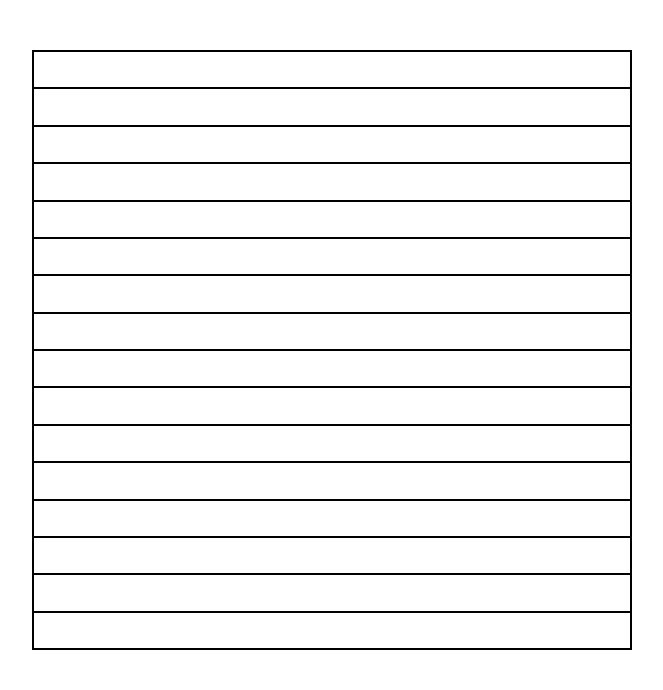
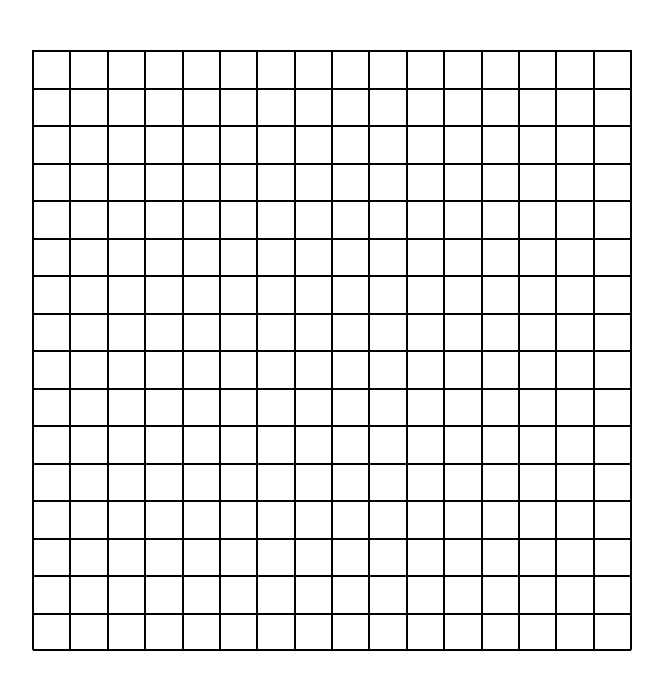
Before and after one commit to Stiliyan97/Etch-a-Sketch, a plain HTML site: page index.html in a window 1280 px wide. Shown: the whole page, without its empty margins (18-681 px from the left). Drawn offline with Linux system fonts and the light colour scheme.

Commit message:
Create function that add squares to the grid

```diff
--- a/script.js
+++ b/script.js
@@ -13,7 +13,34 @@ function createTheRows(numberOfRows) {
     }
 }
 
+// The function creates the squares for the grid
+
+function createTheSquares (numberOfSquares) {
+    let containerDiv = document.getElementById("container");
+    let containerDivHeight = containerDiv.offsetHeight;
+
+    let rows = document.querySelectorAll(".row");
+
+    console.log(rows);
+
+    let squareSize = containerDivHeight / numberOfSquares;
+
+    for (let i = 0; i < numberOfSquares; i++) {
+        let currentRow = rows[i];
+        for (let j = 0; j < numberOfSquares; j++) {
+            let squareDiv = document.createElement("div");
+            squareDiv.classList.add("square");
+            squareDiv.style.height = `${squareSize}px`;
+            squareDiv.style.width = `${squareSize}px`;
+            currentRow.appendChild(squareDiv);
+        }
+
+    }
+}
+
 createTheRows(16);
+
+createTheSquares(16);
 
 function createTheGrid (gridSize) {
 
--- a/style.css
+++ b/style.css
@@ -16,7 +16,6 @@
 
 .row{
     display: flex;
-    border: 1px solid black;
 }
 
 .square {
```
